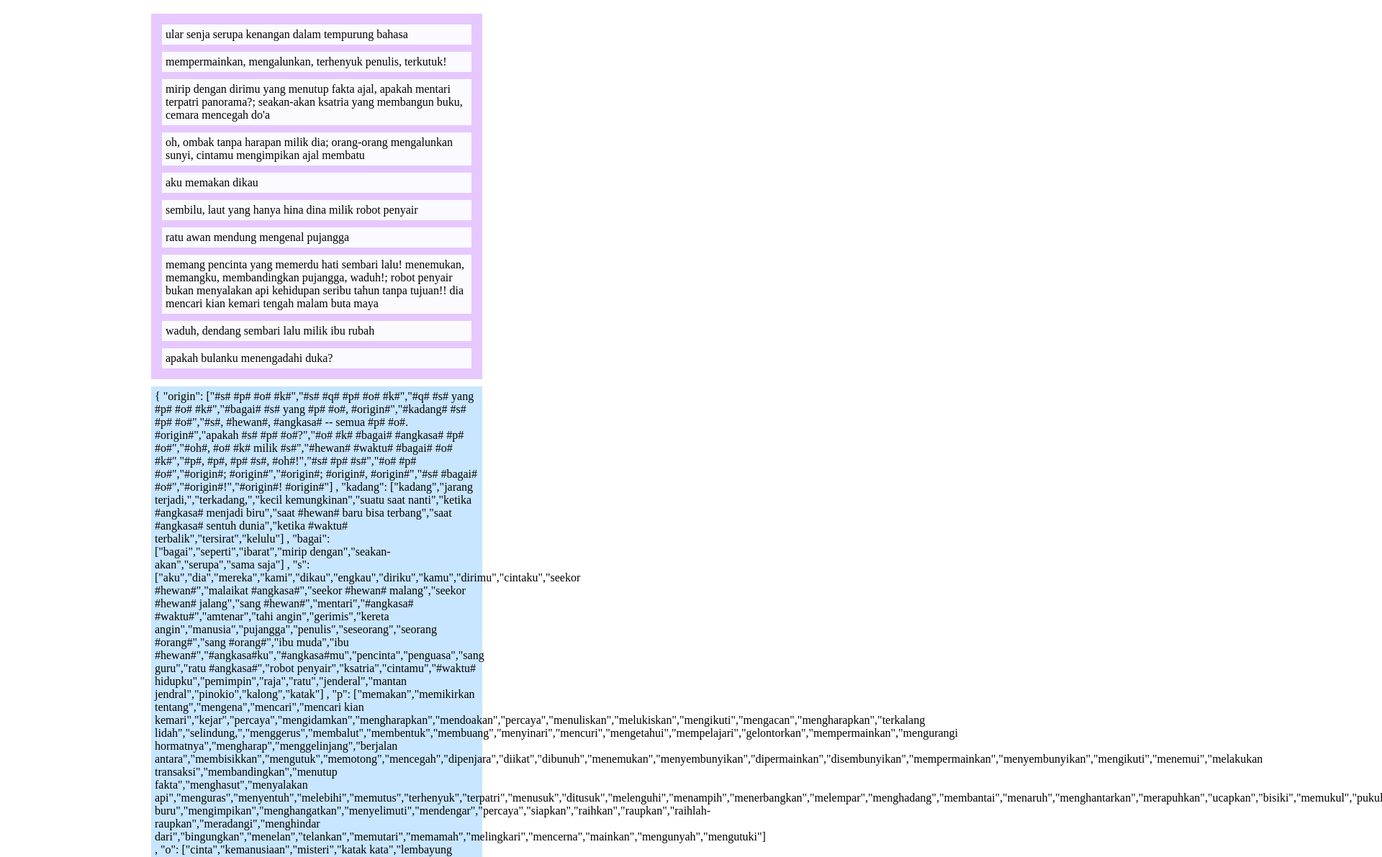
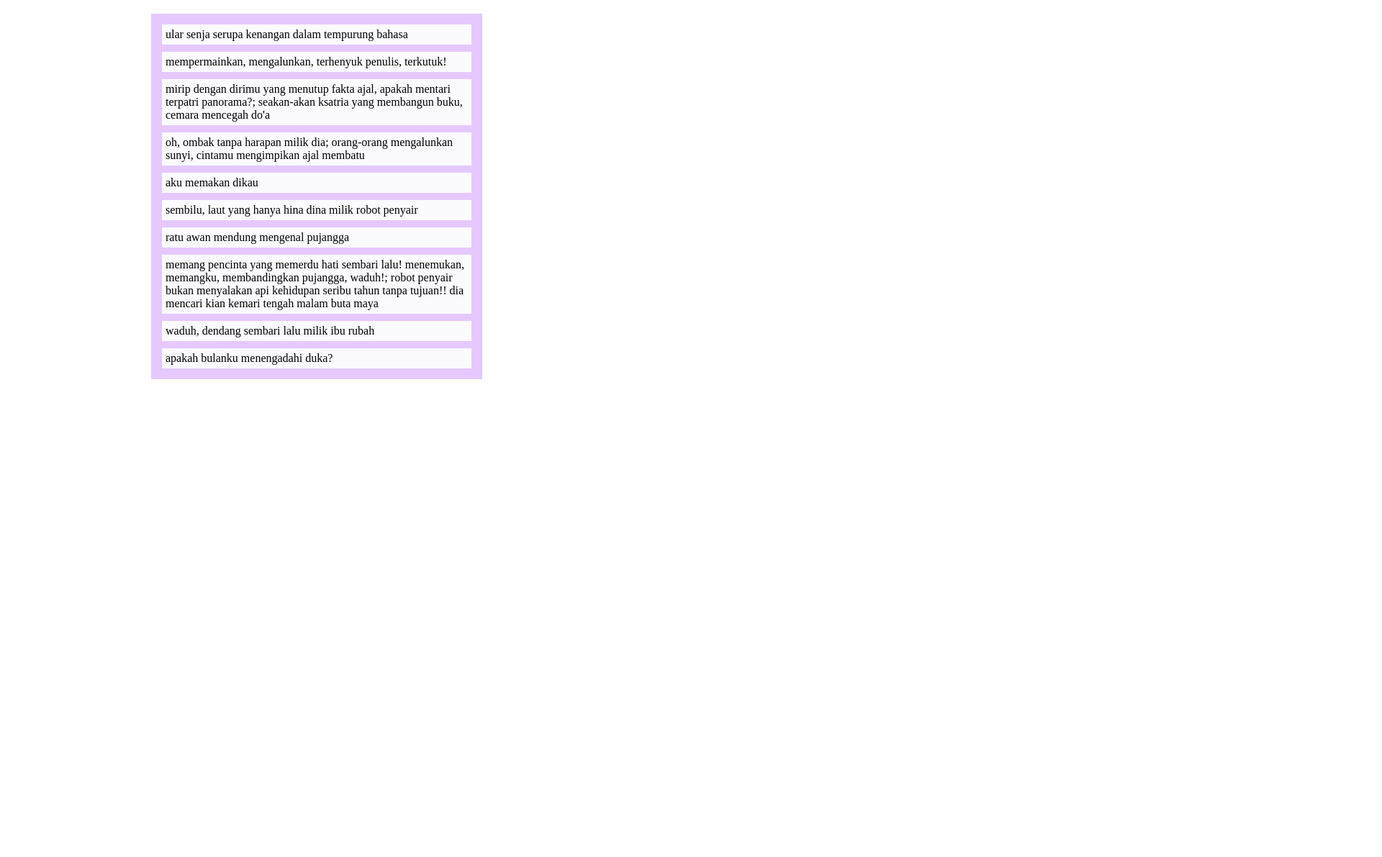
Before and after one commit to robotpuisi/robotpuisi.github.io, a plain HTML site: page index.html in a window 1280 px wide. Shown: the part 109-1300 px from the top of the page at 72% size, 1920 px wide, since content can reach past the window. After the commit the page ends 800 px from the top, so only its background shows below. Drawn offline with Linux system fonts and the light colour scheme.

Commit message:
Update index.html

```diff
--- a/index.html
+++ b/index.html
@@ -27,6 +27,10 @@
 		<script src="js/tracery.min.js"></script>
 		<script src="js/grammars.js"></script>
 		<script src="js/app.js"></script>
+		<script>
+		var x = document.getElementById("grammar");
+		x.style.display = "none";
+		</script>
 
 	</body>
 </html>
```
